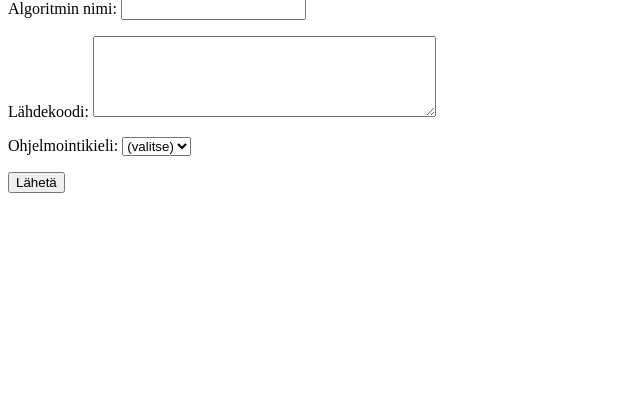
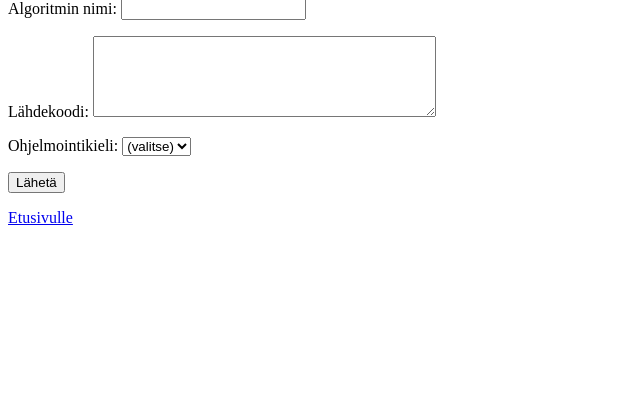
Before and after one commit to KKolehmainen/algo-bench, a Flask app: page /new_algorithm in a window 1280 px wide. Shown: the part 43-462 px from the top of the page, without its empty margins (0-640 px from the left). Run offline with Flask 3, Linux system fonts and the light colour scheme; the visitor is signed in with stand-in values (Sample User, id 1).

Commit message:
add links to home page

```diff
--- a/templates/new_algorithm.html
+++ b/templates/new_algorithm.html
@@ -23,6 +23,9 @@
         <input type="hidden" name="csrf_token" value="{{ session.csrf_token }}" />
         <input type="submit" value="Lähetä" />
     </form>
+    <p>
+        <a href="/">Etusivulle</a>
+    </p>
     {% else %}
     <p><a href="/login">Kirjaudu</a> sisään lisätäksesi uuden algoritmin</p>
     {% endif %}
--- a/templates/search.html
+++ b/templates/search.html
@@ -17,6 +17,9 @@
             </p>
             <input type="submit" value="Hae" />
         </form>
+        <p>
+            <a href="/">Etusivulle</a>
+        </p>
         {% if query %}
         <hr />
         <h2>Tulokset</h2>
```
